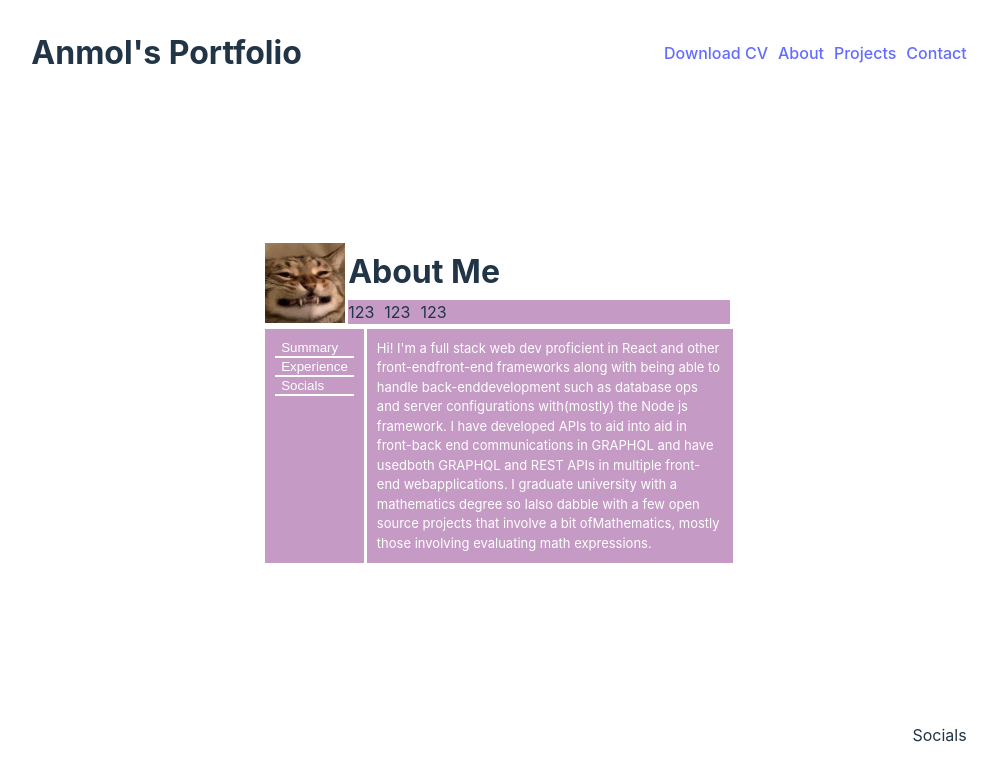
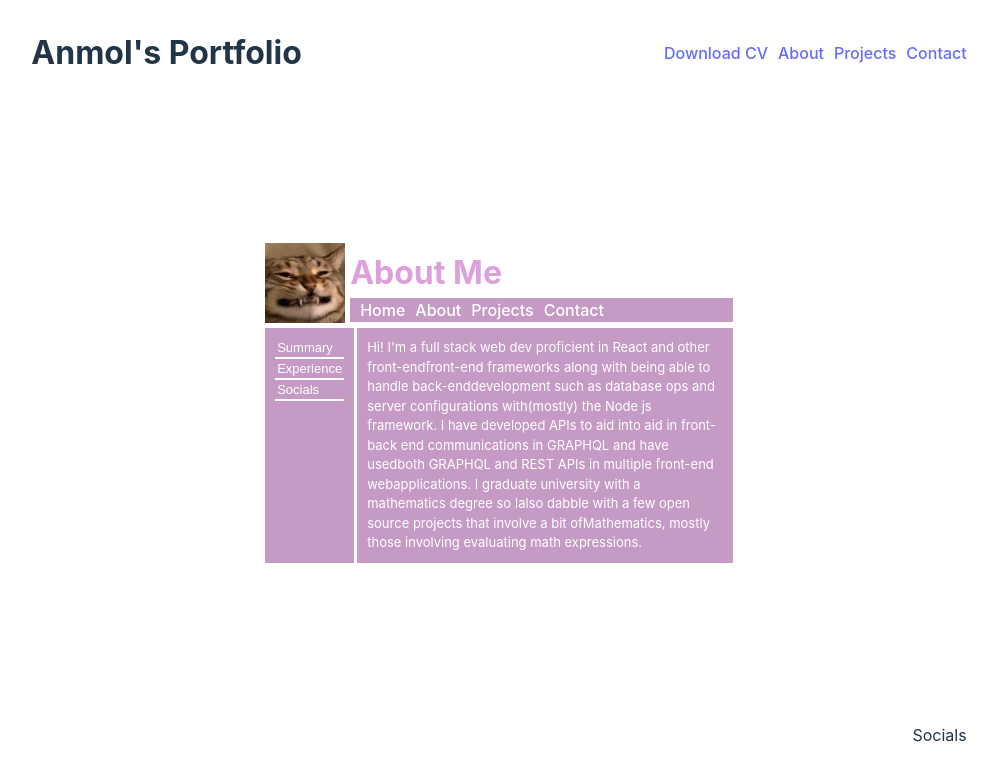
Before and after one commit to anmolsinghbhullar/portfolio, a React (Vite) app: page /about in a window 1280 px wide. Shown: the top 780 px of the page, without its empty margins (141-1138 px from the left). Built offline with nearby package versions, Linux system fonts and the light colour scheme.

Commit message:
mostly done, need to add bg animation, fix links and make it into a proper react component that i can call down into the appropriate pages

```diff
--- a/src/pages/AboutPage.css
+++ b/src/pages/AboutPage.css
@@ -20,9 +20,14 @@
 
 /* card-header styling */
 
+.card .card-header .card-avi {
+    display: flex;
+}
+
 .card .card-header .card-avi img {
     width: 10vh;
     height: auto;
+    margin-bottom: 5px;
 }
 
 .card .card-header .card-title {
@@ -30,9 +35,10 @@
     flex-direction: column;
     flex-wrap: wrap;
     justify-content: space-around;
-    padding: 3px;
+    padding: 5px 0px 5px 5px;
     margin: 0;
     width: 100%;
+    /* background-color: rgb(101, 155, 101); */
 }
 
 .card .card-header .card-title ul {
@@ -45,10 +51,28 @@
     list-style: none;
     display: inline;
     padding-right: 10px;
+    color: white;
+}
+
+.card .card-header .card-title ul li a {
+    color: white;
+}
+
+.card .card-header .card-title ul li a:hover {
+    text-shadow: 2px 2px 4px rgba(0, 0, 0, 0.5);
+}
+
+.card .card-header .card-title .card-title-home {
+    margin-left: 10px;
 }
 
 .card .card-header .card-title h1 {
     margin: 0;
+    color: plum;
+}
+
+.card .card-header .card-title h1::selection {
+    color: pink;
 }
 
 /* card-body styling */
@@ -66,6 +90,8 @@
     background-color: rgb(197, 155, 197);
     border: none;
     border-bottom: 2px solid white;
+    padding: 2px;
+    font-size: small;
 }
 
 .card .card-body .card-nav button:hover {
--- a/src/pages/AboutPage.jsx
+++ b/src/pages/AboutPage.jsx
@@ -51,9 +51,10 @@ function AboutPage() {
                         <div className='card-title'>
                             <h1>About Me</h1>
                             <ul>
-                                <li>123</li>
-                                <li>123</li>
-                                <li>123</li>
+                                <li className='card-title-home'><a href='/'>Home</a></li>
+                                <li><a href='/about'>About</a></li>
+                                <li><a href='/projects'>Projects</a></li>
+                                <li><a href='/contact'>Contact</a></li>
                             </ul>
                         </div>
                     </div>
```
